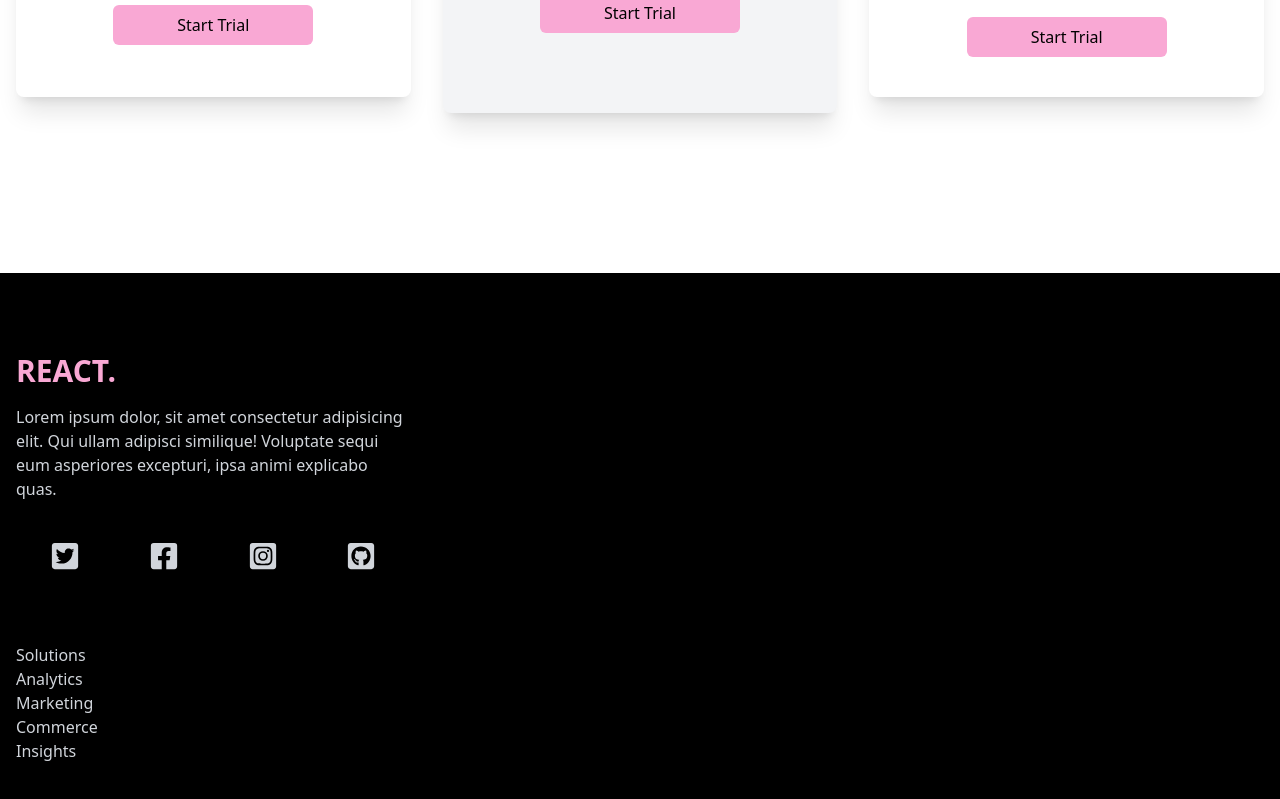
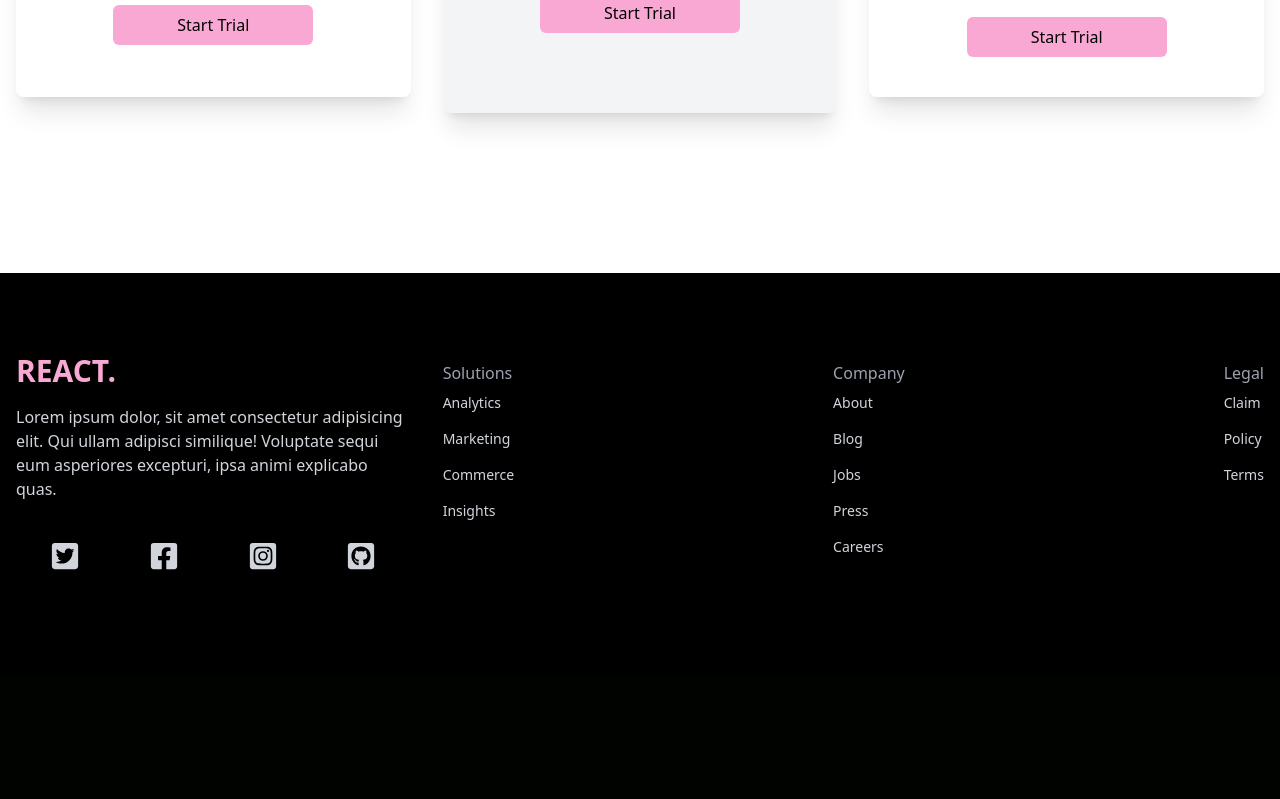
Before and after one commit to rosalie0/simple-landing-page, a React (Vite) app: page / in a window 1280 px wide. Shown: the part 2129-2928 px from the top of the page. After the commit the page ends 2804 px from the top, so only its background shows below. Built offline with nearby package versions, Linux system fonts and the light colour scheme.

Commit message:
almost done, paused for irl event

```diff
--- a/src/components/Footer.tsx
+++ b/src/components/Footer.tsx
@@ -33,14 +33,35 @@
             <FaGithubSquare size={30} />
           </div>
         </div>
-        <div className="lg:col-span-3">
+
+        <div className="lg:col-span-2 flex justify-between mt-6">
           <div>
-            <h3>Solutions</h3>
+            <h6 className="font-medium text-gray-400">Solutions</h6>
             <ul>
-              <li>Analytics</li>
-              <li>Marketing</li>
-              <li>Commerce</li>
-              <li>Insights</li>
+              <li className="py-2 text-sm cursor-pointer">Analytics</li>
+              <li className="py-2 text-sm cursor-pointer">Marketing</li>
+              <li className="py-2 text-sm cursor-pointer">Commerce</li>
+              <li className="py-2 text-sm cursor-pointer">Insights</li>
+            </ul>
+          </div>
+
+          <div>
+            <h6 className="font-medium text-gray-400">Company</h6>
+            <ul>
+              <li className="py-2 text-sm">About</li>
+              <li className="py-2 text-sm">Blog</li>
+              <li className="py-2 text-sm">Jobs</li>
+              <li className="py-2 text-sm">Press</li>
+              <li className="py-2 text-sm">Careers</li>
+            </ul>
+          </div>
+
+          <div>
+            <h6 className="font-medium text-gray-400">Legal</h6>
+            <ul>
+              <li className="py-2 text-sm">Claim</li>
+              <li className="py-2 text-sm">Policy</li>
+              <li className="py-2 text-sm">Terms</li>
             </ul>
           </div>
         </div>
```
